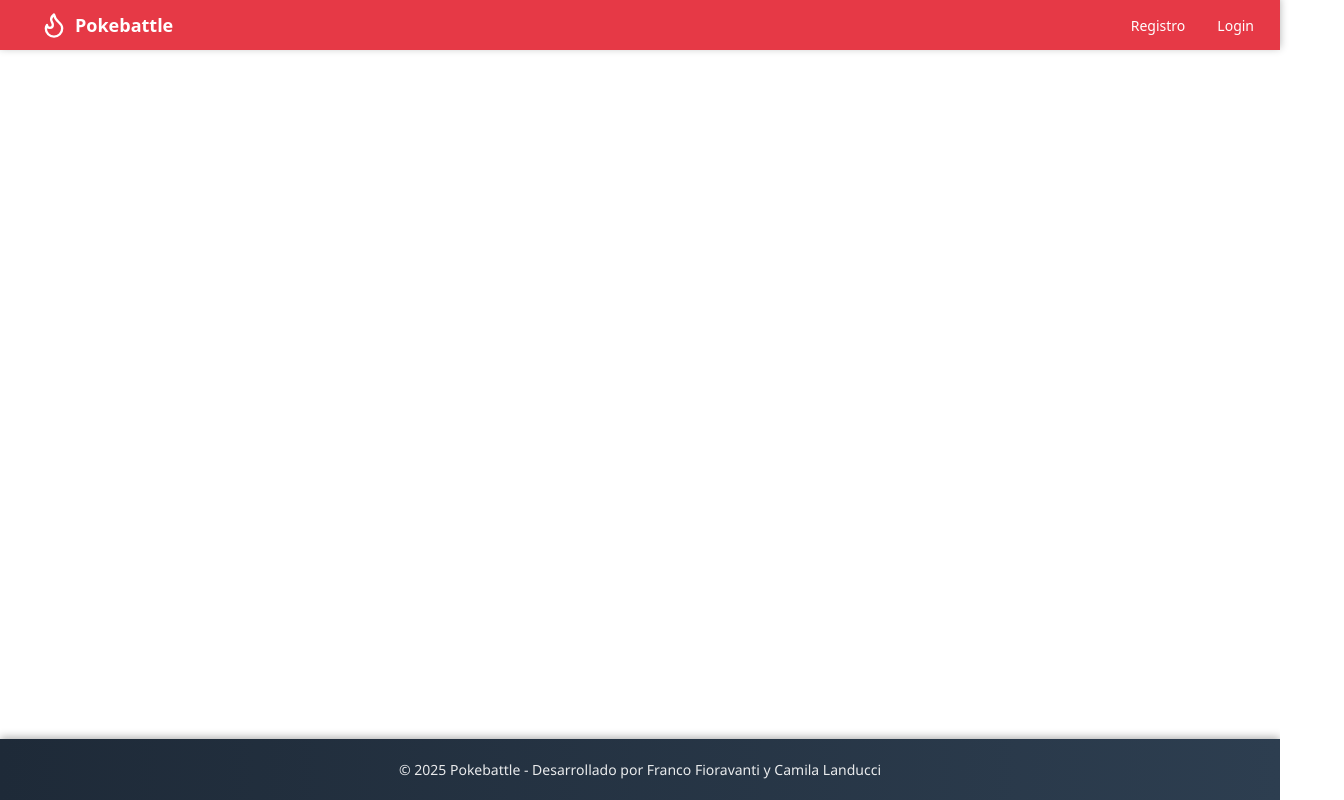
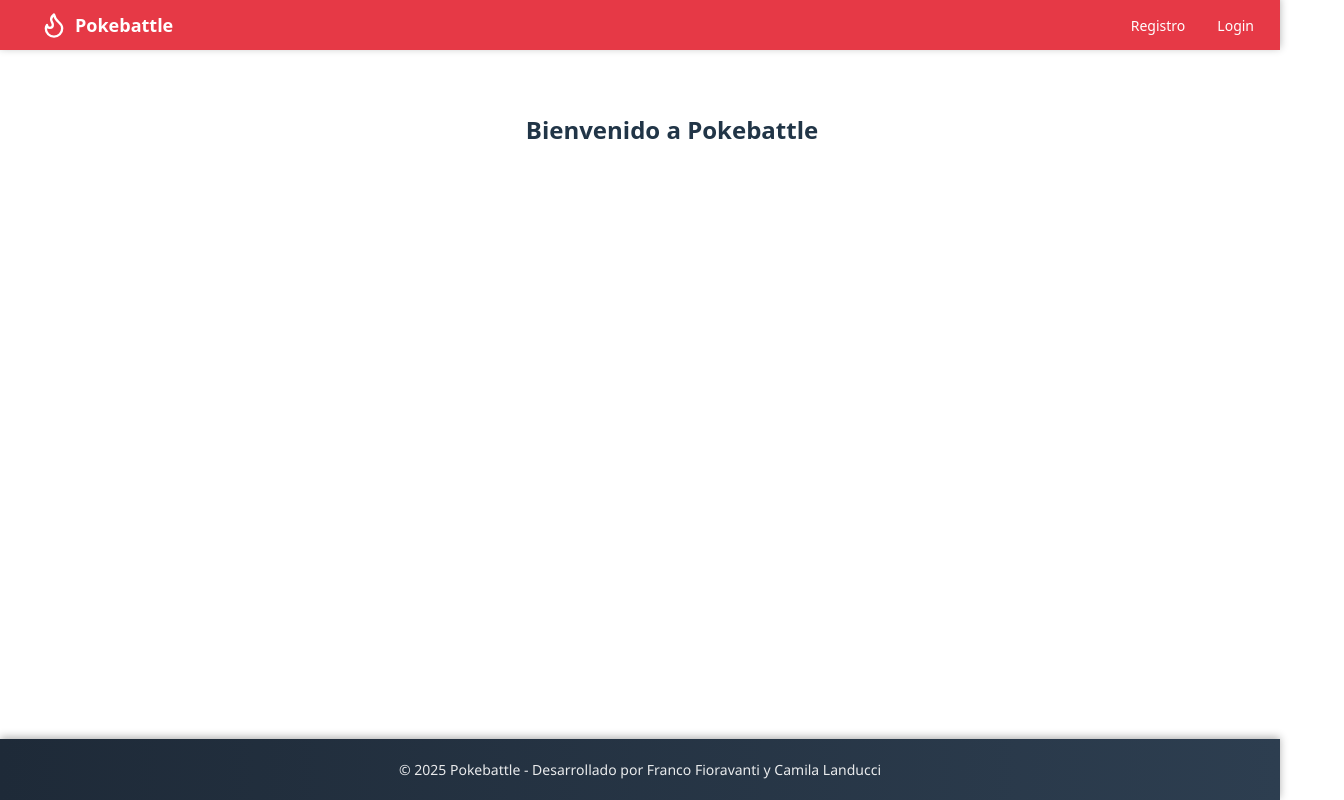
Before and after one commit to francofioravanti/seminario--php, a React (Vite) app in the folder mi-proyecto/: page / in a window 1280 px wide. Shown: the whole page, 1344 px wide, since content can reach past the window. Built offline with nearby package versions, Linux system fonts and the light colour scheme.

Commit message:
Solucinamos errores de noseXD

```diff
--- a/mi-proyecto/src/App.jsx
+++ b/mi-proyecto/src/App.jsx
@@ -45,7 +45,14 @@ function App() {
         onLogout={handleLogout}
       />
       <Routes>
-
+        <Route
+          path="/"
+          element={
+          <div className="main-content">
+            <h2>Bienvenido a Pokebattle</h2>
+          </div>
+          }
+        />
         <Route path="/registro" element={<RegistroPage />} />
         <Route path="/login" element={<LoginPage />} />
       </Routes>
```
